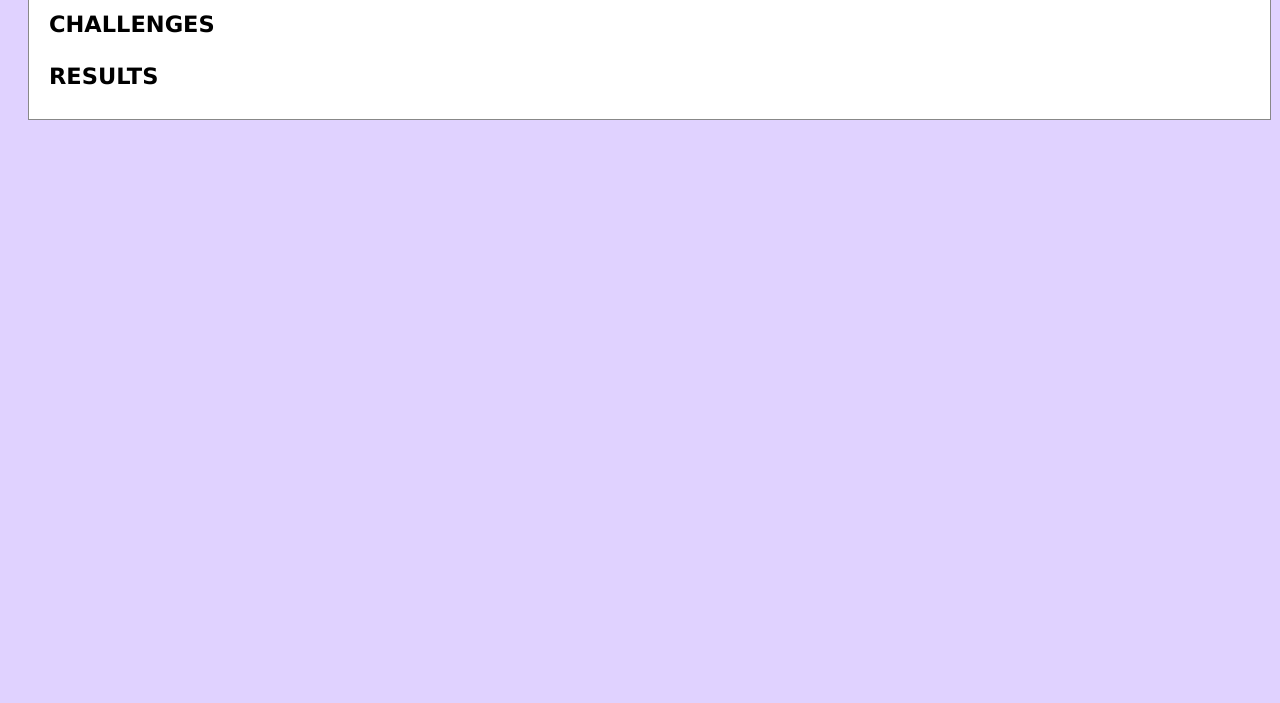
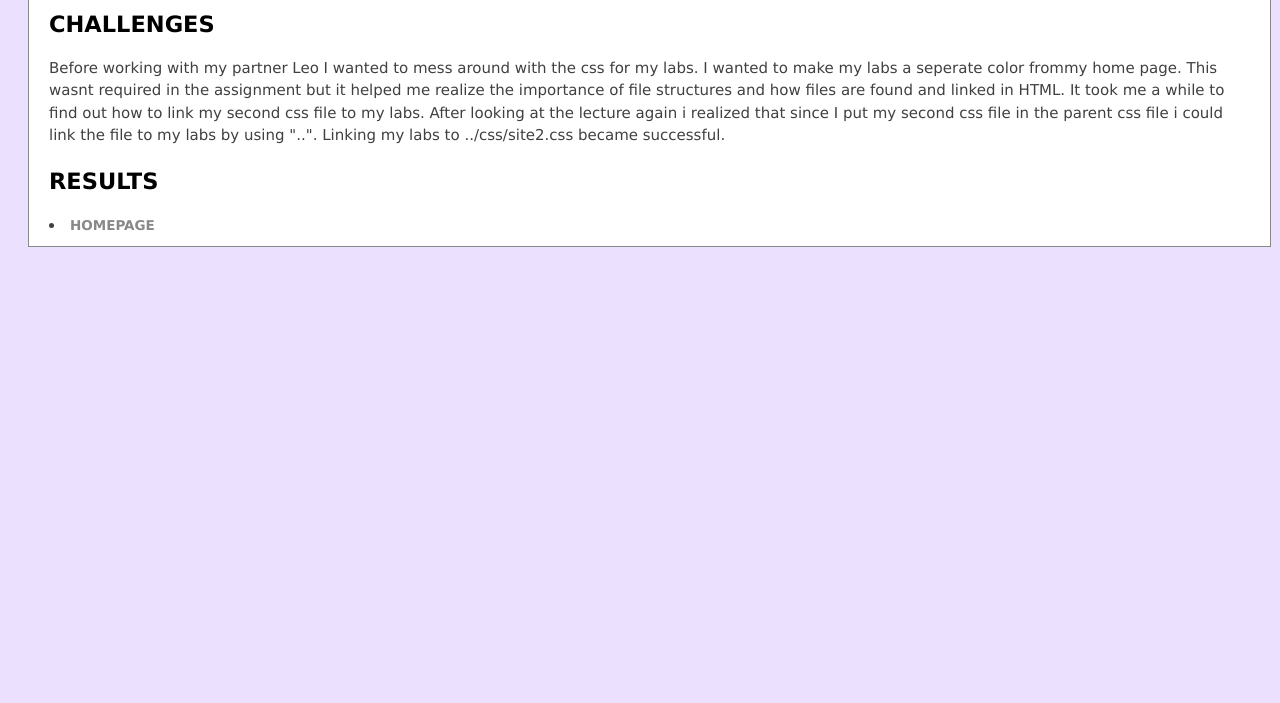
Before and after one commit to Eva-lyn/cst251, a plain HTML site: page lab3/index.html in a window 1280 px wide. Shown: the part 97-800 px from the top of the page. Drawn offline with Linux system fonts and the light colour scheme.

Commit message:
color changes and paragraph added

```diff
--- a/css/site2.css
+++ b/css/site2.css
@@ -11,7 +11,7 @@ html, body {
   line-height:      1.5;
   /* colors can be specified by name, or by "hex value" */
   color:            #404040;
-  background-color: #E0D2FF;
+  background-color: #ECE0FF;
 }
 
 h1, h2, h3 {
--- a/lab3/index.html
+++ b/lab3/index.html
@@ -10,9 +10,18 @@
 		<h1>File Structures</h1>
 			<p>
 			<h2>Challenges</h2>
+				<p>Before working with my partner Leo I wanted to mess around with the css
+					for my labs. I wanted to make my labs a seperate color frommy home page.
+					This wasnt required in the assignment but it helped me realize the importance
+					of file structures and how files are found and linked in HTML. It took me a
+					while to find out how to link my second css file to my labs. After looking
+					at the lecture again i realized that since I put my second css file in the
+					parent css file i could link the file to my labs by using "..". Linking my
+					labs to ../css/site2.css became successful.</p>
 				<p>
 			<h2>Results</h2>
 				<p>
+	<li> <a href="../index.html">Homepage</a>
 	</div>
 
 </body>
```
